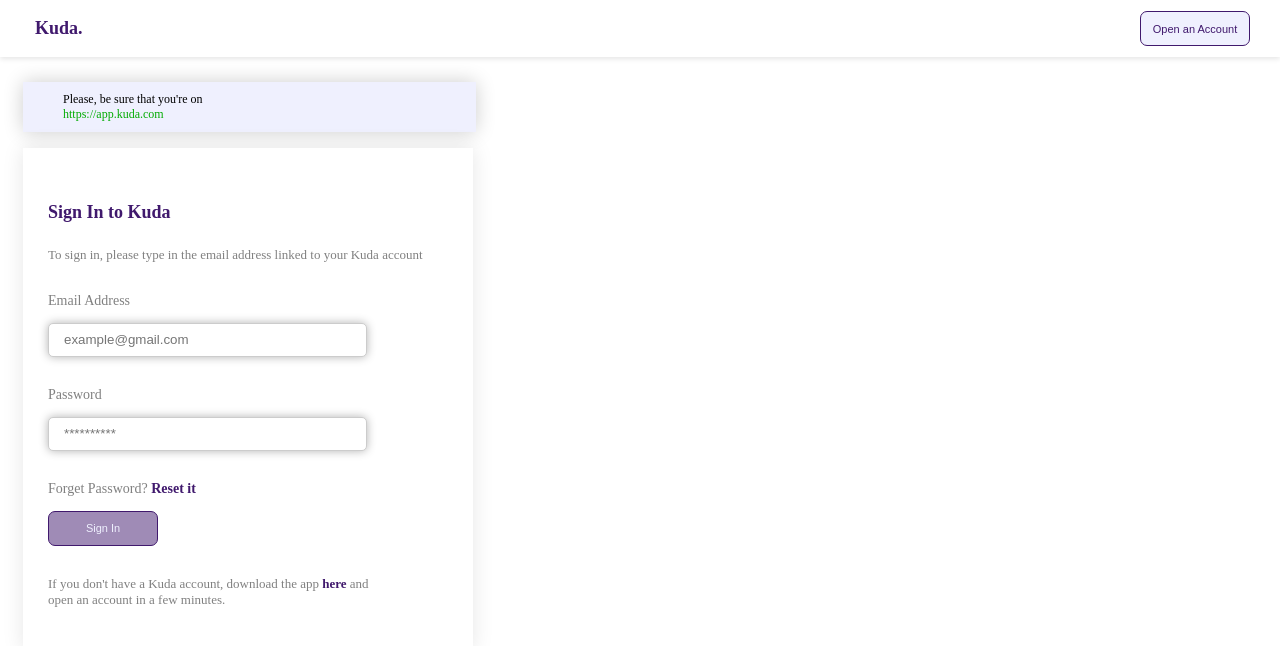
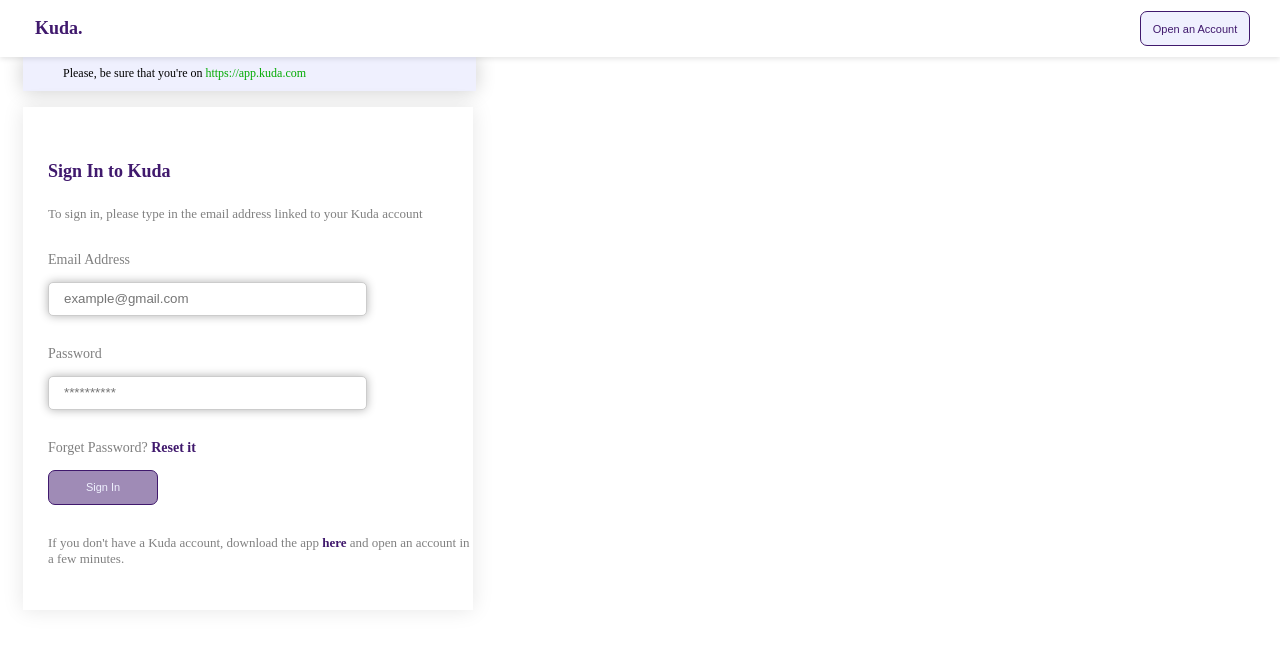
Before and after one commit to DaveShocket/kuda-login-page-clone, a plain HTML site: page index.html in a window 1280 px wide. Drawn offline with Linux system fonts and the light colour scheme.

Commit message:
index.html

```diff
--- a/index.html
+++ b/index.html
@@ -1,9 +1,11 @@
 <!DOCTYPE html>
-<html>
+<html lang="en">
 <head>
+    <meta charset="UTF-8">
+    <meta name="viewport" content="width=device-width, initial-scale=1.0">
     <link rel="stylesheet" href="style.css">
+    <title>kuda login page clone</title>
 </head>
-    <title>Kuda Login Page</title>
 <body>
     <header id="header">
         <nav id="navbar">
@@ -15,12 +17,9 @@
          </div>
         </nav>
         </header>
-        <br>
         <div id="main">
             <div id="link1">
-        Please, be sure that you're on
-        <br>
-       <a id="link2" href="https://app.kuda.com">https://app.kuda.com</a>
+        Please, be sure that you're on <a id="link2" href="https://app.kuda.com">https://app.kuda.com</a>
             </div>
         </div>
         <main>
@@ -34,7 +33,7 @@
                 <input type="password" placeholder="**********">
                 <p id="epf">Forget Password? <a id="reset" href="/reset.html">Reset it</a></p>
                 <button id="btn2">Sign In</button>
-                <p id="paragraph2">If you don't have a Kuda account, download the app <a id="strong" href="/here.html">here</a> and <br>open an account in a few minutes.</p>
+                <p id="paragraph2">If you don't have a Kuda account, download the app <a id="strong" href="/here.html">here</a> and open an account in a few minutes.</p>
                 </form>
             </div>
         </main>
```
Lines whose indentation alone changed are shown as unchanged.
